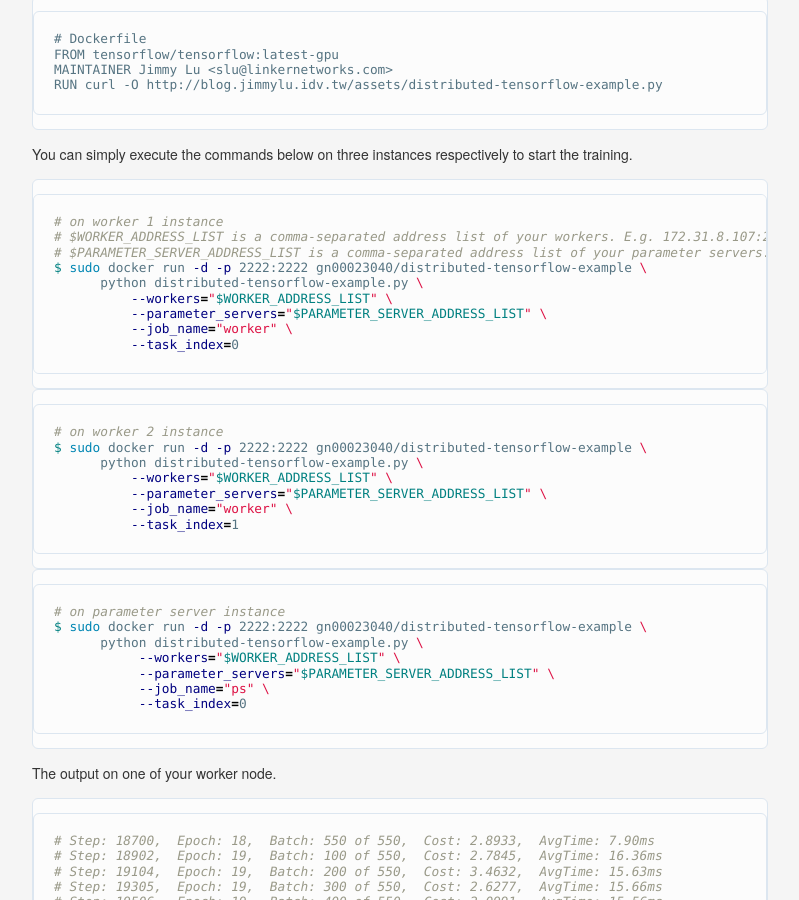
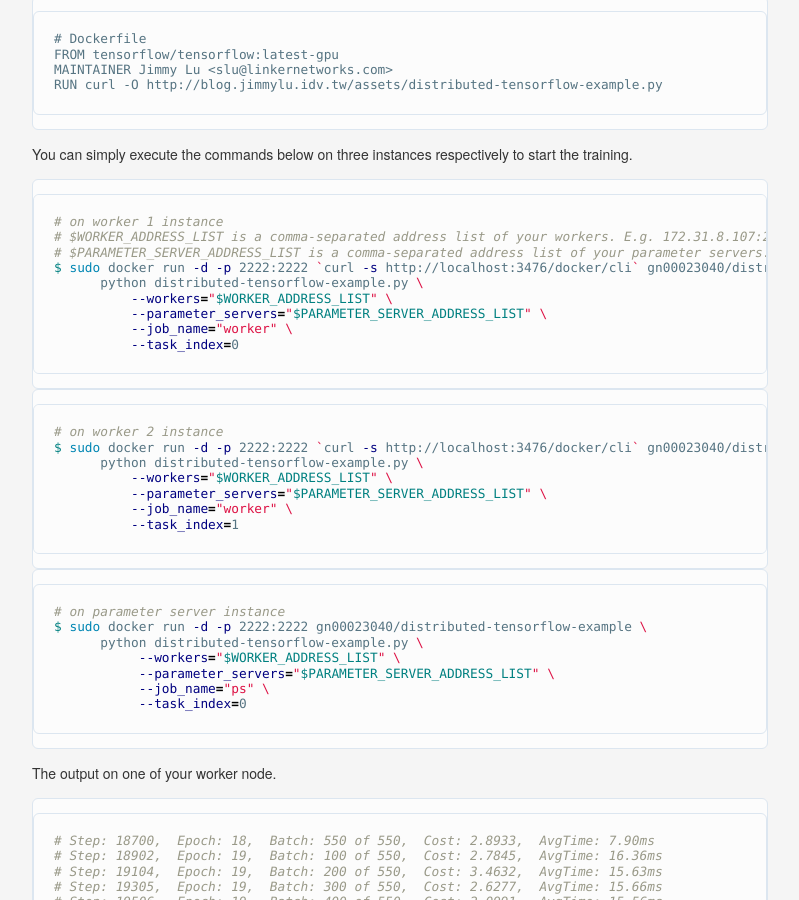
Before and after one commit to songyunlu/songyunlu.github.io, a Jekyll site: the page built from _posts/2017-01-03-running-distributed-tensorflow-example-with-gpu-via-nvidia-docker.md, in a window 1280 px wide and 900 px high, scrolled down 772 px. Shown: the whole window, without its empty margins (240-1039 px from the left). Built offline with Jekyll 4.4.1, drawn with Linux system fonts in a browser that asks for light colours; comment, search, counter and statistics services are not loaded.

Commit message:
Refined the content 2017-01-03-running-distributed-tensorflow-example-with-gpu-via-nvidia-docker.md.

````diff
--- a/_posts/2017-01-03-running-distributed-tensorflow-example-with-gpu-via-nvidia-docker.md
+++ b/_posts/2017-01-03-running-distributed-tensorflow-example-with-gpu-via-nvidia-docker.md
@@ -33,7 +33,7 @@ You can simply execute the commands below on three instances respectively to sta
 # on worker 1 instance
 # $WORKER_ADDRESS_LIST is a comma-separated address list of your workers. E.g. 172.31.8.107:2222,172.31.8.108:2222
 # $PARAMETER_SERVER_ADDRESS_LIST is a comma-separated address list of your parameter servers. E.g. 172.31.21.167:2222
-$ sudo docker run -d -p 2222:2222 gn00023040/distributed-tensorflow-example \
+$ sudo docker run -d -p 2222:2222 `curl -s http://localhost:3476/docker/cli` gn00023040/distributed-tensorflow-example \
       python distributed-tensorflow-example.py \
           --workers="$WORKER_ADDRESS_LIST" \
           --parameter_servers="$PARAMETER_SERVER_ADDRESS_LIST" \
@@ -43,7 +43,7 @@ $ sudo docker run -d -p 2222:2222 gn00023040/distributed-tensorflow-example \
 
 ```bash
 # on worker 2 instance
-$ sudo docker run -d -p 2222:2222 gn00023040/distributed-tensorflow-example \
+$ sudo docker run -d -p 2222:2222 `curl -s http://localhost:3476/docker/cli` gn00023040/distributed-tensorflow-example \
       python distributed-tensorflow-example.py \
           --workers="$WORKER_ADDRESS_LIST" \
           --parameter_servers="$PARAMETER_SERVER_ADDRESS_LIST" \
````
